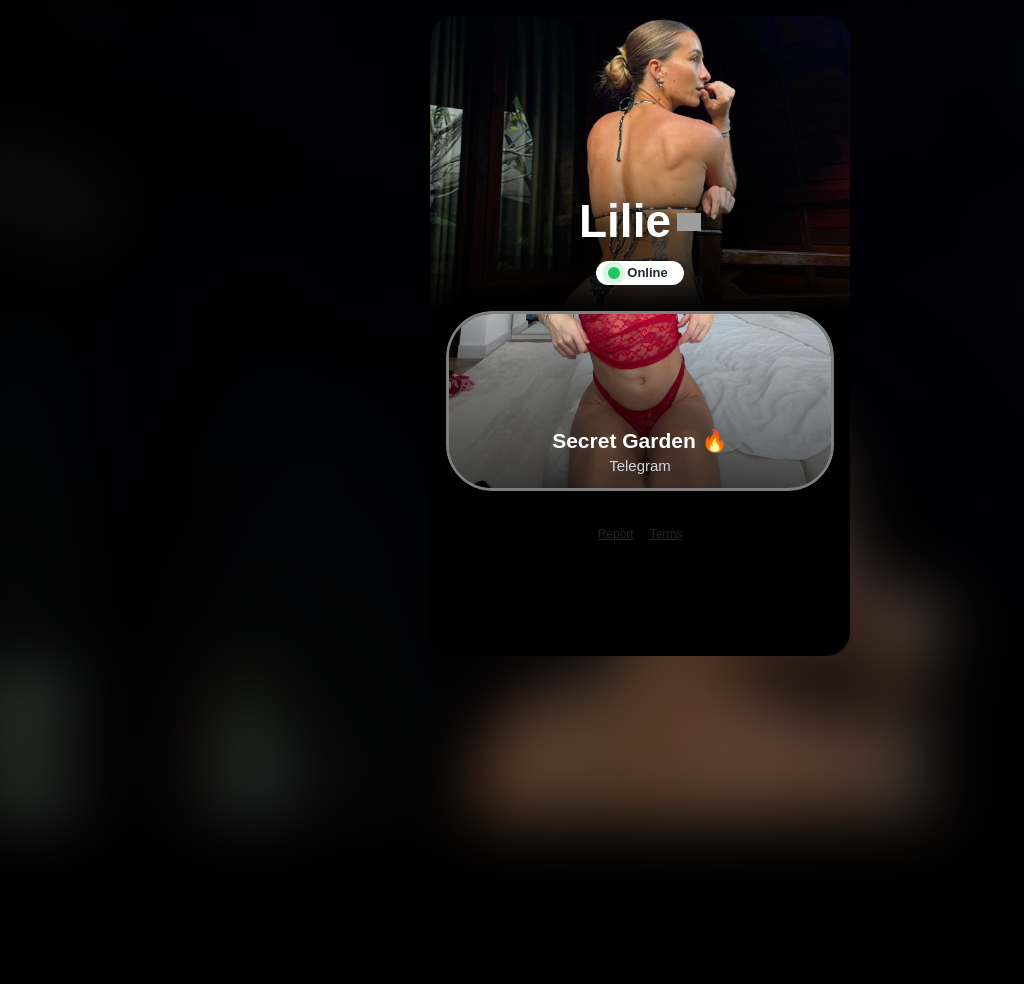
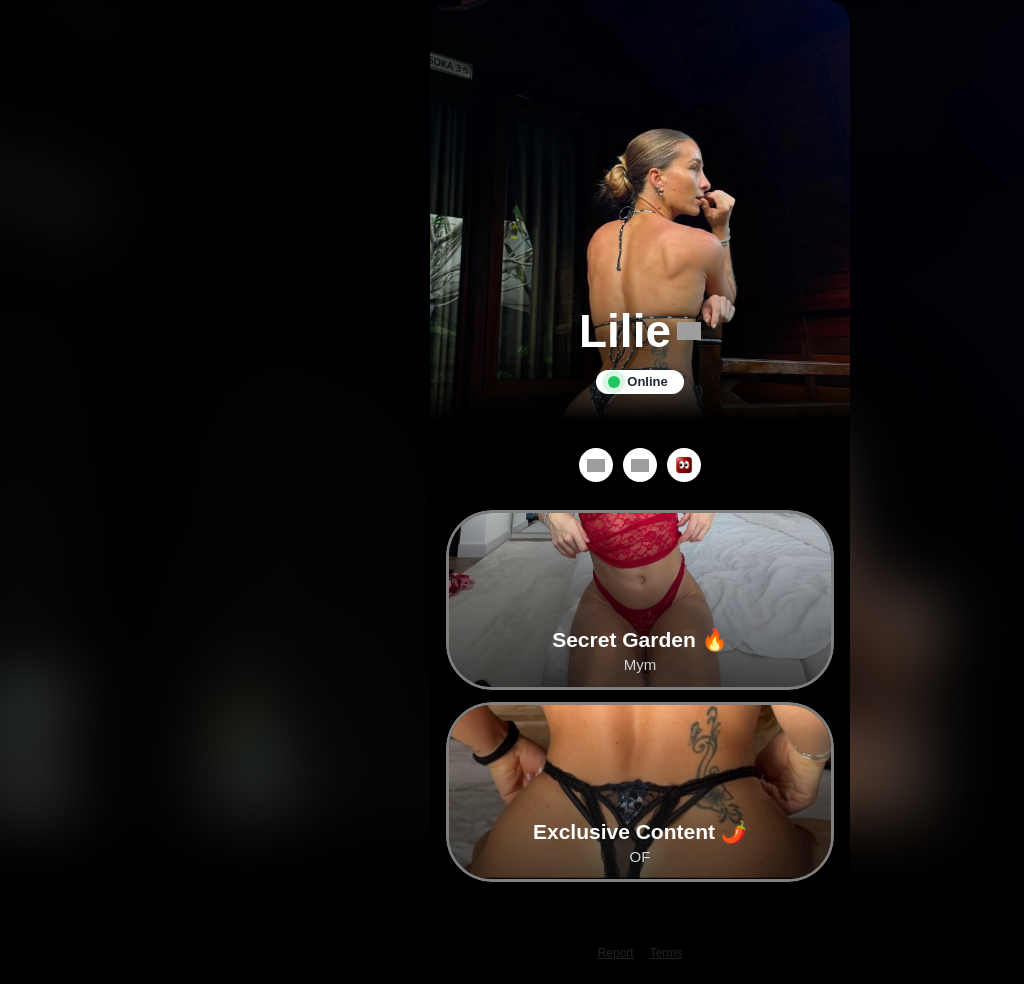
Before and after one commit to Msh-Elie/juicylilie.com, a plain HTML site: page index.html in a window 1280 px wide. Shown: the whole page, without its empty margins (0-1024 px from the left). Before the commit the page ends 800 px from the top, so only its background shows below. Drawn offline with Linux system fonts and the light colour scheme; grey boxes are pictures that could not be loaded.

```diff
--- a/index.html
+++ b/index.html
@@ -6,6 +6,7 @@
   <title>Juicylilie</title>
   <meta name="description" content="Discover my profile.">
   <meta name="theme-color" content="#000000">
+  <meta name="facebook-domain-verification" content="y847dfrlzk3gl8pxpl18da7dz1nbtq" />
 
   <!-- Meta Pixel Code -->
 <script>
@@ -31,6 +32,7 @@ src="https://www.facebook.com/tr?id=2943580392695707&ev=PageView&noscript=1"
 
     html, body {
       min-height: 100%;
+      min-height: 100dvh;
       background: #000;
       font-family: Arial, sans-serif;
       color: #fff;
@@ -39,10 +41,11 @@ src="https://www.facebook.com/tr?id=2943580392695707&ev=PageView&noscript=1"
 
     .page {
       min-height: 100vh;
+      min-height: 100dvh;
       position: relative;
-      padding-top: 1rem;
-      padding-bottom: 2rem;
       background: #000;
+      display: flex;
+      flex-direction: column;
     }
 
     .bg-blur {
@@ -69,21 +72,25 @@ src="https://www.facebook.com/tr?id=2943580392695707&ev=PageView&noscript=1"
       border-radius: 24px;
       overflow: hidden;
       min-height: 80vh;
+      min-height: 80dvh;
+      display: flex;
+      flex-direction: column;
     }
 
+    /* ─── COVER : photo entière, ratio naturel ─── */
     .cover {
       position: relative;
-      height: 295px;
       overflow: hidden;
       line-height: 0;
+      flex-shrink: 0;
+      background: #000;
     }
 
     .cover img.cover-photo {
-      position: absolute;
-      inset: 0;
-      width: 100%; height: 100%;
-      object-fit: cover;
-      object-position: center 100%;
+      position: relative;
+      display: block;
+      width: 100%;
+      height: auto;
     }
 
     .cover::after {
@@ -92,10 +99,9 @@ src="https://www.facebook.com/tr?id=2943580392695707&ev=PageView&noscript=1"
       inset: 0;
       background: linear-gradient(to top,
         #000 0%,
-        rgba(0,0,0,0.92) 5%,
-        rgba(0,0,0,0.75) 15%,
-        rgba(0,0,0,0.4) 30%,
-        transparent 55%
+        rgba(0,0,0,0.7) 8%,
+        rgba(0,0,0,0.25) 22%,
+        transparent 40%
       );
       pointer-events: none;
       z-index: 2;
@@ -170,7 +176,16 @@ src="https://www.facebook.com/tr?id=2943580392695707&ev=PageView&noscript=1"
       white-space: nowrap;
     }
 
-    /* ─── Calque au-dessus du dégradé noir de la cover ─── */
+    /* ─── ZONE CENTRALE : centre socials + cartes verticalement ─── */
+    .main-content {
+      flex: 1;
+      display: flex;
+      flex-direction: column;
+      justify-content: center;
+      padding: 28px 0;
+    }
+
+    /* ─── Socials ─── */
     .socials {
       position: relative;
       z-index: 5;
@@ -291,7 +306,6 @@ src="https://www.facebook.com/tr?id=2943580392695707&ev=PageView&noscript=1"
       transition: transform 0.2s, box-shadow 0.2s;
       display: block;
       text-decoration: none;
-      /* ─── FIX MOBILE : force un vrai clipping du flou ─── */
       isolation: isolate;
       -webkit-mask-image: -webkit-radial-gradient(white, black);
       transform: translateZ(0);
@@ -311,7 +325,6 @@ src="https://www.facebook.com/tr?id=2943580392695707&ev=PageView&noscript=1"
       object-position: center 100%;
       transform: scale(1);
       transition: filter 0.3s, transform 0.3s;
-      /* ─── FIX MOBILE : force l'image dans sa propre couche ─── */
       transform-origin: center center;
       will-change: filter, transform;
     }
@@ -377,7 +390,7 @@ src="https://www.facebook.com/tr?id=2943580392695707&ev=PageView&noscript=1"
     /* ─── ÉTAT FLOUTÉ ─── */
     .link-card.revealed .card-bg {
       filter: blur(12px);
-      transform: scale(1.15); /* pousse les bords flous hors du cadre */
+      transform: scale(1.15);
     }
 
     .link-card.revealed .card-gradient,
@@ -389,9 +402,7 @@ src="https://www.facebook.com/tr?id=2943580392695707&ev=PageView&noscript=1"
       display: flex;
     }
 
-    /* ─── Shake dédié au petit bouton rond Reveal ───
-       Rotation ample (±12°) + scale marqué + halo rouge qui pulse
-       pour être réellement visible sur 34 px. */
+    /* ─── Shake du petit bouton rond Reveal ─── */
     @keyframes shake-reveal {
       0%   {
         transform: translateZ(0) rotate(0deg) scale(1);
@@ -417,7 +428,6 @@ src="https://www.facebook.com/tr?id=2943580392695707&ev=PageView&noscript=1"
       will-change: transform, box-shadow;
     }
 
-    /* Au survol : pause + zoom 1.12 comme les autres boutons sociaux */
     .social-btn.shake:hover {
       animation: none;
       transform: translateZ(0) scale(1.12);
@@ -433,11 +443,18 @@ src="https://www.facebook.com/tr?id=2943580392695707&ev=PageView&noscript=1"
       opacity: 0.15;
       color: rgba(255,255,255,0.9);
       padding: 20px 0 24px;
+      flex-shrink: 0;
     }
     .page-footer a { color: inherit; text-decoration: underline; }
 
     @media (max-width: 480px) {
-      .card { width: 100%; border-radius: 0; }
+      .card {
+        width: 100%;
+        max-width: 100%;
+        border-radius: 0;
+        min-height: 100dvh;
+      }
+      .page { min-height: 100dvh; }
       .cover-name-row h1 { font-size: 38px; }
       .countdown-banner { padding: 8px 12px; gap: 8px; }
       .cd-box { width: 34px; height: 34px; font-size: 18px; }
@@ -457,13 +474,12 @@ src="https://www.facebook.com/tr?id=2943580392695707&ev=PageView&noscript=1"
 
   <div class="card">
 
-    <!-- COVER -->
+    <!-- COVER : photo complète, non recadrée -->
     <div class="cover">
       <img
         class="cover-photo"
         src="assert/pp.jpeg"
         alt="Juicylilie cover"
-        style="object-position: center 100%;"
       >
       <div class="cover-info">
         <div class="cover-name-row">
@@ -484,7 +500,10 @@ src="https://www.facebook.com/tr?id=2943580392695707&ev=PageView&noscript=1"
       </div>
     </div>
 
-    <!-- SOCIALS
+    <!-- ZONE CENTRALE : socials + cartes centrés verticalement -->
+    <div class="main-content">
+
+      <!-- SOCIALS -->
       <div class="socials">
         <a
           class="social-btn"
@@ -510,16 +529,16 @@ src="https://www.facebook.com/tr?id=2943580392695707&ev=PageView&noscript=1"
         >
           <img src="assert/reveal.jpeg" alt="Reveal">
         </a>
-    </div> -->
+      </div>
 
 
       <!-- LINK CARDS -->
       <div class="links-grid">
 
-      <!-- Card 2: Secret Garden -->
+        <!-- Card 1: Secret Garden -->
         <a
           class="link-card sensitive-card"
-        href="https://t.me/+Hn9U4fi4HRcyZWVk"
+          href="https://mym.fans/app/t/hmmlql6sezBeWmQ"
           target="_blank" rel="nofollow noopener noreferrer"
           data-label="Mym"
         >
@@ -532,7 +551,7 @@ src="https://www.facebook.com/tr?id=2943580392695707&ev=PageView&noscript=1"
           <div class="card-gradient"></div>
           <div class="card-text">
             <h3>Secret Garden 🔥</h3>
-          <p>Telegram</p>
+            <p>Mym</p>
           </div>
 
           <div class="sensitive-overlay">
@@ -546,7 +565,7 @@ src="https://www.facebook.com/tr?id=2943580392695707&ev=PageView&noscript=1"
           </div>
         </a>
 
-      <!-- Card 1: Exclusive Content
+        <!-- Card 2: Exclusive Content -->
         <a
           class="link-card sensitive-card"
           href="https://onlyfans.com/juicy_lilie/c6"
@@ -574,8 +593,9 @@ src="https://www.facebook.com/tr?id=2943580392695707&ev=PageView&noscript=1"
               <span>Contenu sensible</span>
             </div>
           </div>
-      </a> -->
+        </a>
 
+      </div>
     </div>
 
     <div class="page-footer">
@@ -610,15 +630,12 @@ src="https://www.facebook.com/tr?id=2943580392695707&ev=PageView&noscript=1"
   // ── Cartes sensibles : contenu visible par défaut ──
   // 1er clic  : la carte se floute + badge "Contenu sensible" apparaît
   // 2e clic   : le lien s'ouvre dans un nouvel onglet
-  // Si on clique sur une autre carte pendant qu'une est floutée,
-  // la précédente redevient visible et la nouvelle se floute.
   (function() {
     const cards = document.querySelectorAll('.sensitive-card');
     let currentlyRevealed = null;
 
     cards.forEach(function(card) {
       card.addEventListener('click', function(e) {
-        // Cas 1 : cette carte est déjà floutée → on laisse le lien s'ouvrir
         if (card.classList.contains('revealed')) {
           const label = card.getAttribute('data-label') || 'link';
           if (typeof fbq !== 'undefined') {
@@ -629,15 +646,13 @@ src="https://www.facebook.com/tr?id=2943580392695707&ev=PageView&noscript=1"
           }
           card.classList.remove('revealed');
           currentlyRevealed = null;
-          return; // navigation normale (target="_blank")
+          return;
         }
 
-        // Cas 2 : une autre carte est floutée → on la défloute
         if (currentlyRevealed && currentlyRevealed !== card) {
           currentlyRevealed.classList.remove('revealed');
         }
 
-        // Cas 3 : on floute la carte cliquée et on bloque la navigation
         e.preventDefault();
         card.classList.add('revealed');
         currentlyRevealed = card;
```
Lines whose indentation alone changed are shown as unchanged.
